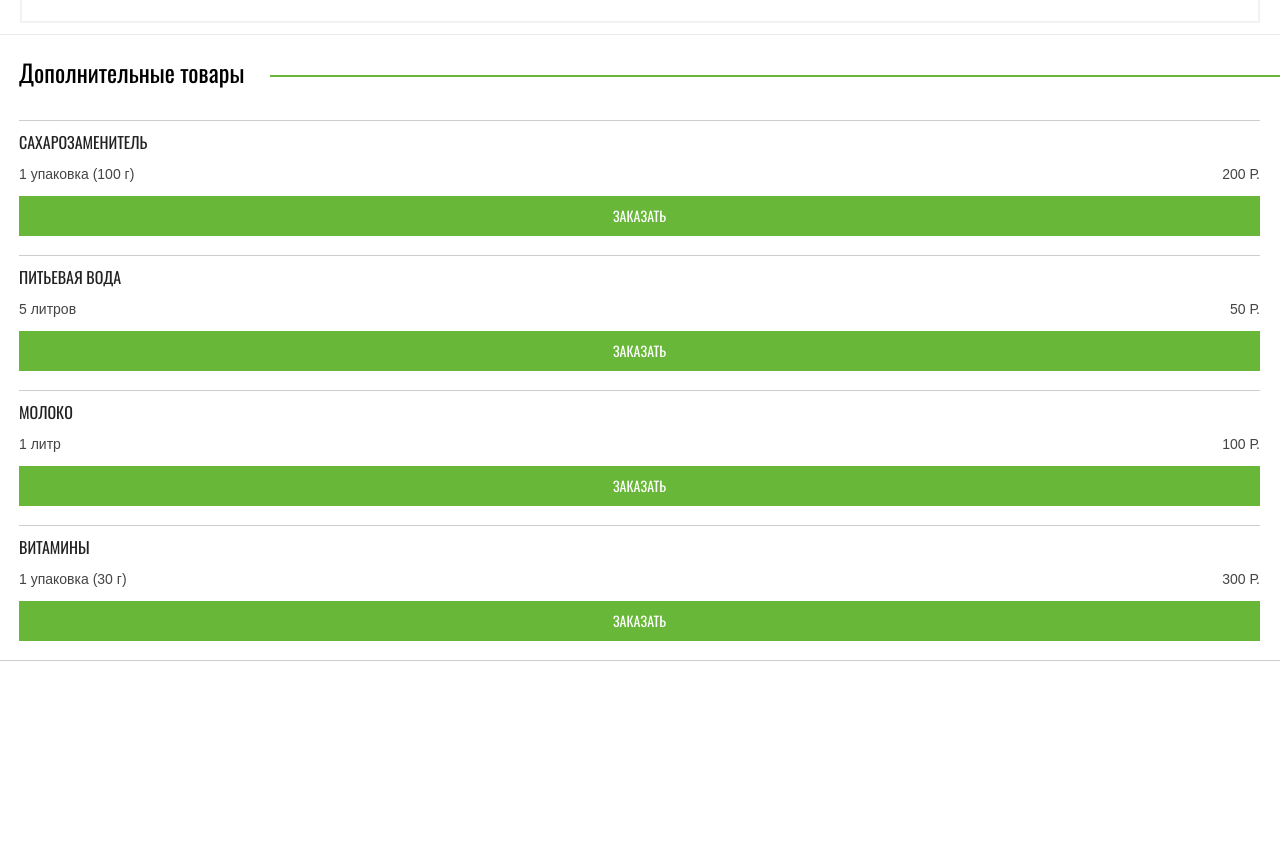
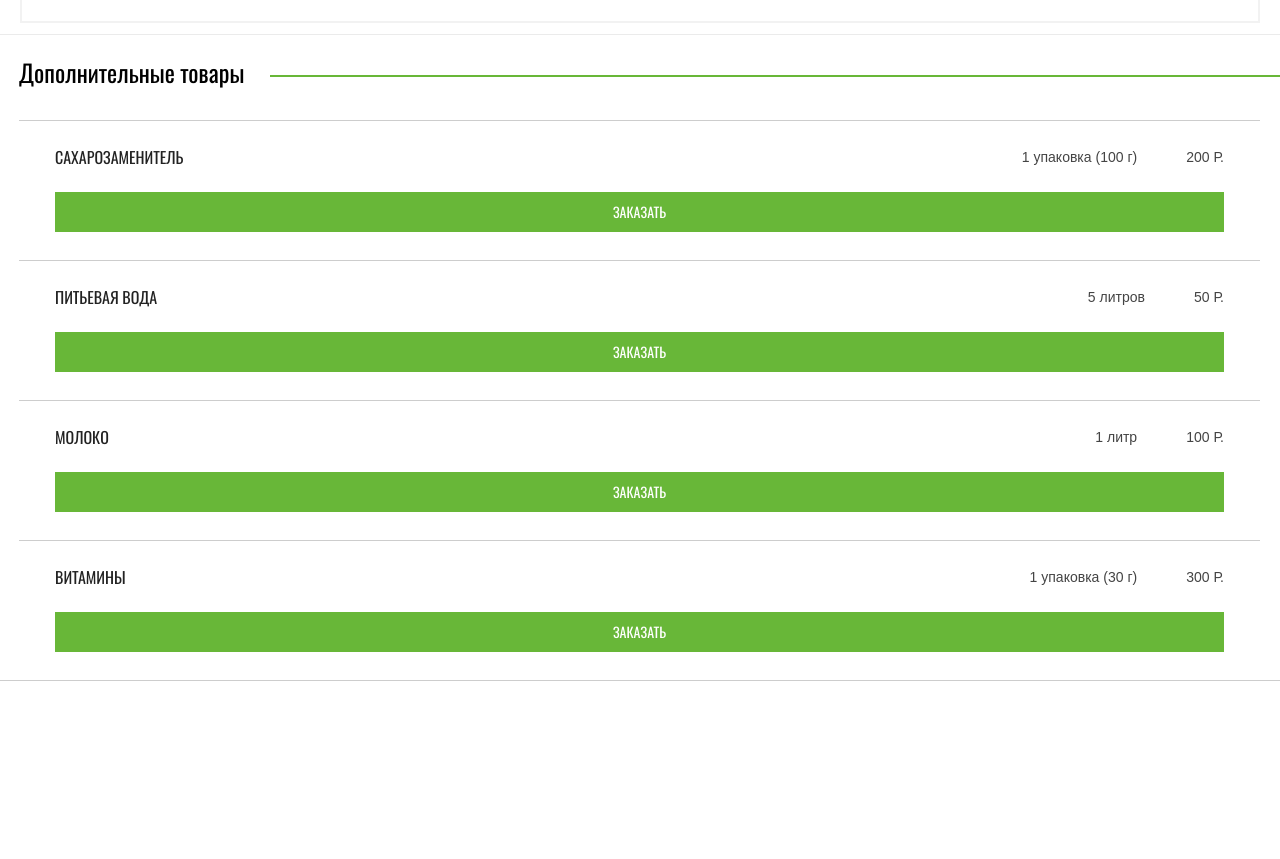
Before and after one commit to 1Sayd/cat-energy, a website: page source/catalog.html in a window 1280 px wide. Shown: the part 5200-6059 px from the top of the page. Drawn offline with nearby package versions, Linux system fonts and the light colour scheme; files that its build step writes are made by us from their sources.

Commit message:
For tablet

```diff
--- a/source/sass/blocks/addition-product-card.scss
+++ b/source/sass/blocks/addition-product-card.scss
@@ -1,7 +1,21 @@
 .addition-product-card {
-  margin-bottom: 19px;
+  border-top: 1px solid $special_grey;
+  padding-bottom: 19px;
   padding-top: 13px;
-  border-top: 1px solid $special_grey;
+
+  @media (min-width: $tablet-width) {
+    padding: 26px 36px 28px 36px;
+  }
+}
+
+.addition-product-card__container-title-definition-list {
+
+  @media (min-width: $tablet-width) {
+    display: flex;
+    justify-content: space-between;
+    align-items: center;
+    margin-bottom: 25px;
+  }
 }
 
 .addition-product-card__title {
@@ -12,6 +26,11 @@
   line-height: 16px;
   text-transform: uppercase;
   color: $special_dark-grey-2;
+
+  @media (min-width: $tablet-width) {
+    // justify-content: right;
+    // display: inline-block;
+  }
 }
 
 .addition-product-card__button {
@@ -34,8 +53,22 @@
   display: flex;
   justify-content: space-between;
   align-items: center;
+
+  @media (min-width: $tablet-width) {
+    // justify-content: right;
+    // margin-left: 100px;
+    // display: flex;
+    margin: 0px;
+  }
 }
 
 .addition-product-card__definition-name {
   line-height: 20px;
 }
+
+.addition-product-card__definition-meaning {
+
+  @media (min-width: $tablet-width) {
+    margin-left: 49px;
+  }
+}
```
